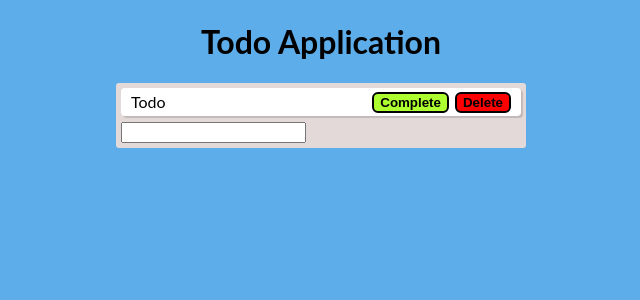
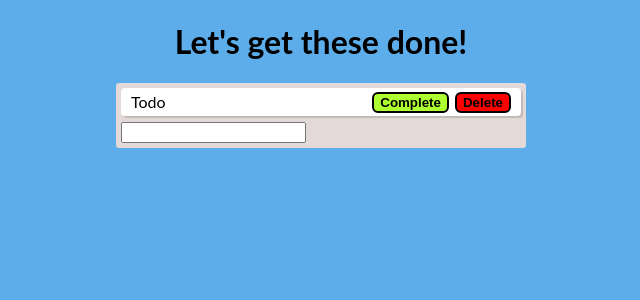
Before and after one commit to JEmnetu/react-todo, a React (Create React App) app: page / in a window 1280 px wide. Shown: the top 300 px of the page, without its empty margins (319-959 px from the left). Built offline with nearby package versions, Linux system fonts and the light colour scheme.

Commit message:
conditional rendering main heading

```diff
--- a/src/App.js
+++ b/src/App.js
@@ -42,7 +42,11 @@ function App() {
 
   return (
     <div className="App">
-      <h1 id="main-heading">Todo Application</h1>
+      <h1 id="main-heading">
+        {todos.length === 0
+          ? "Not much going on today, eh?"
+          : "Let's get these done!"}
+      </h1>
       <div id="todo-list">
         {todos.map((todo, index) => (
           <Todo
```
